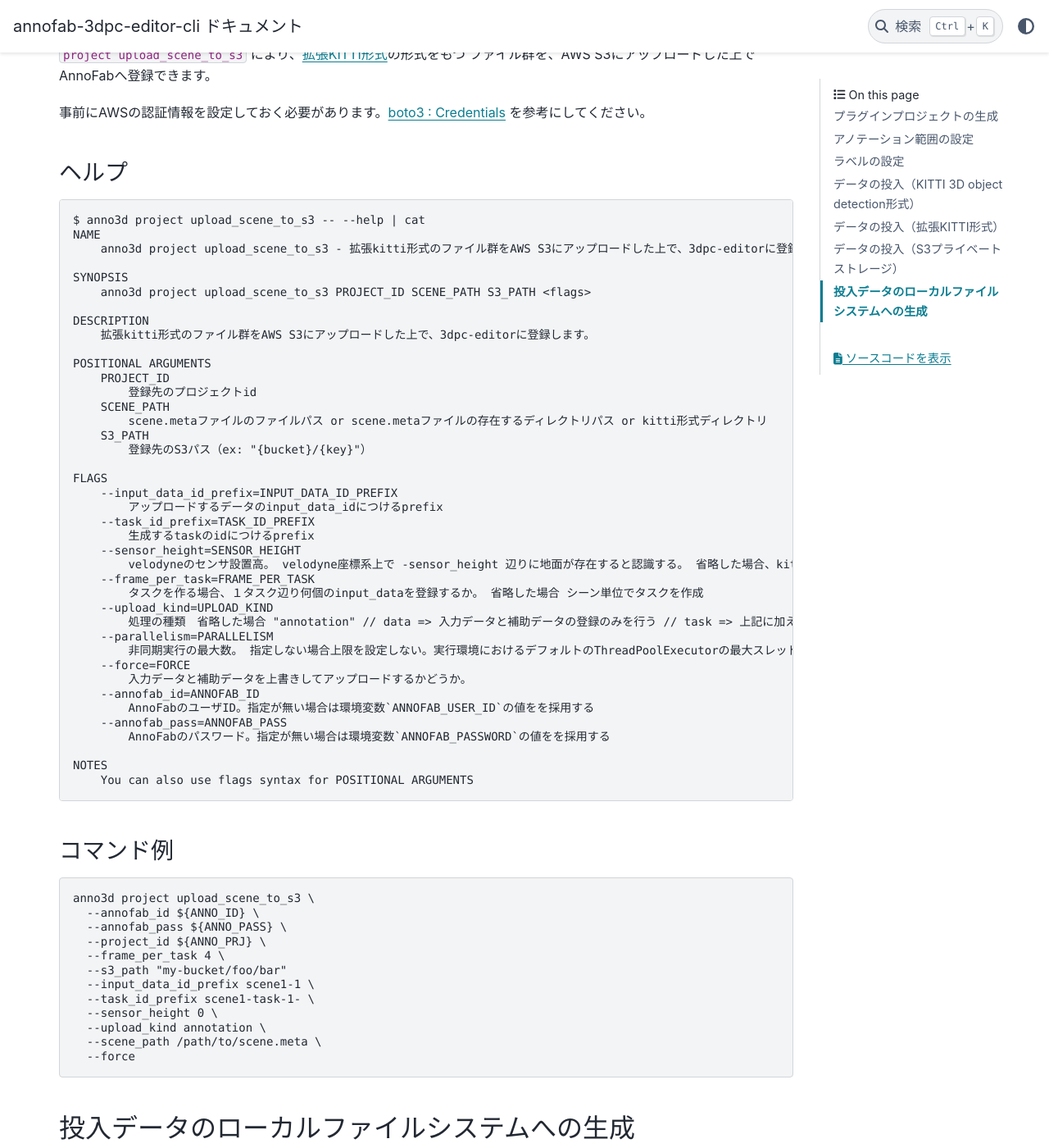
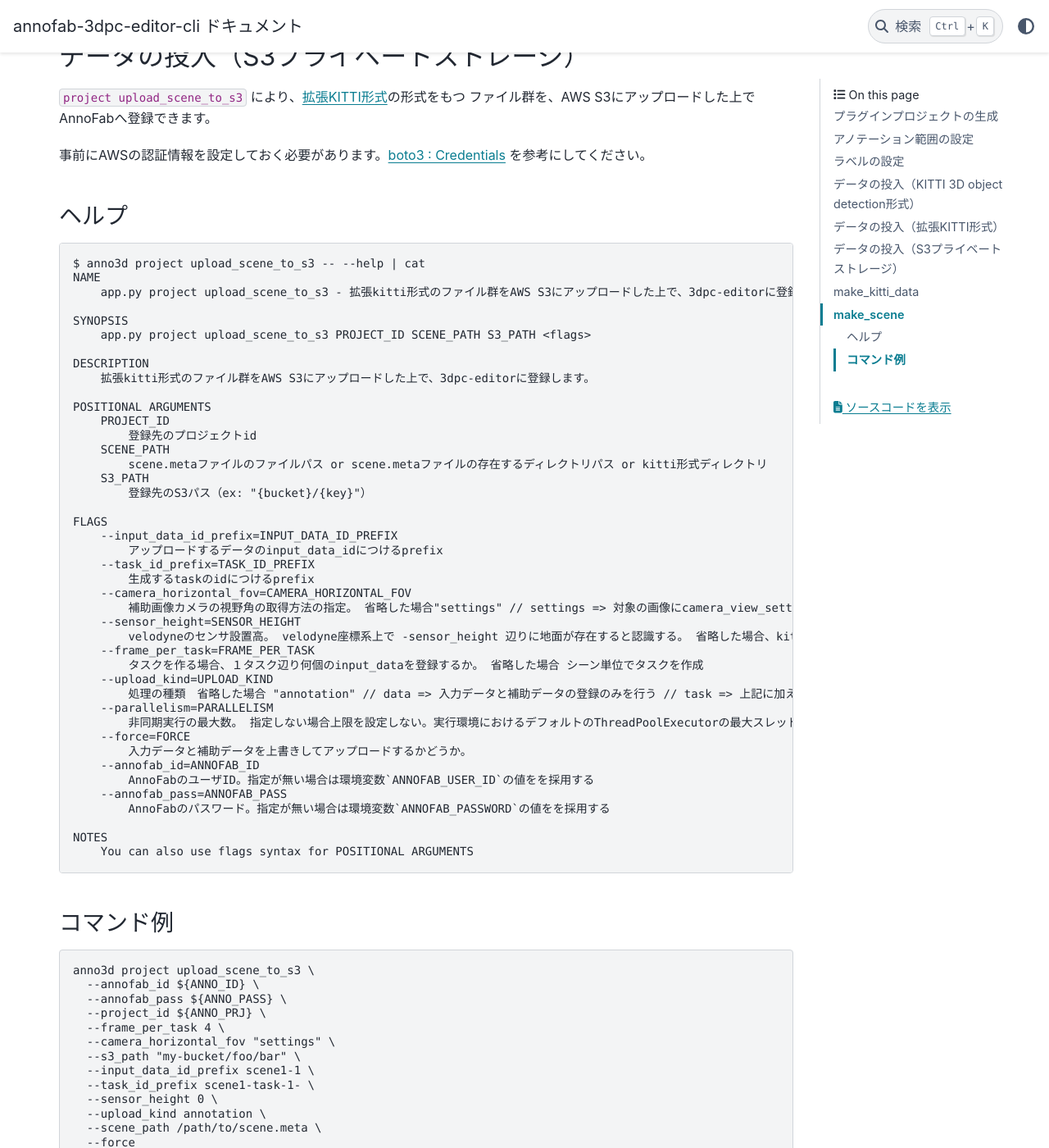
Before and after one commit to kurusugawa-computer/annofab-3dpc-editor-cli, a Sphinx documentation site: the page built from docs/user_guide/command_sample.md, in a window 1280 px wide and 1400 px high, scrolled down 8711 px. Shown: the whole window at 82% size. Built offline with Sphinx 7.4.7 and the PyData theme 0.15.4, drawn with Linux system fonts in a browser that asks for light colours; some of the changed text lies outside the part shown.

Commit message:
コマンドサンプルを更新

````diff
--- a/docs/user_guide/command_sample.md
+++ b/docs/user_guide/command_sample.md
@@ -395,10 +395,10 @@
 ```
 $ anno3d project upload_scene -- --help | cat
 NAME
-    anno3d project upload_scene - 拡張kitti形式のファイル群をAnnoFabにアップロードします
+    app.py project upload_scene - 拡張kitti形式のファイル群をAnnoFabにアップロードします
 
 SYNOPSIS
-    anno3d project upload_scene PROJECT_ID SCENE_PATH <flags>
+    app.py project upload_scene PROJECT_ID SCENE_PATH <flags>
 
 DESCRIPTION
     拡張kitti形式のファイル群をAnnoFabにアップロードします
@@ -414,6 +414,8 @@
         アップロードするデータのinput_data_idにつけるprefix
     --task_id_prefix=TASK_ID_PREFIX
         生成するtaskのidにつけるprefix
+    --camera_horizontal_fov=CAMERA_HORIZONTAL_FOV
+        補助画像カメラの視野角の取得方法の指定。 省略した場合"settings" // settings => 対象の画像にcamera_view_settingが存在していればその値を利用し、無ければ"calib"と同様 // calib => 対象の画像にキャリブレーションデータが存在すればそこから計算し、なければ90ととする
     --sensor_height=SENSOR_HEIGHT
         velodyneのセンサ設置高。 velodyne座標系上で -sensor_height 辺りに地面が存在すると認識する。 省略した場合、kittiのセンサ高(1.73)を採用する
     --frame_per_task=FRAME_PER_TASK
@@ -442,6 +444,7 @@
   --annofab_pass ${ANNO_PASS} \
   --project_id ${ANNO_PRJ} \
   --frame_per_task 4 \
+  --camera_horizontal_fov "calib" \
   --input_data_id_prefix scene1-1 \
   --task_id_prefix scene1-task-1- \
   --sensor_height 0 \
@@ -463,10 +466,10 @@
 ```
 $ anno3d project upload_scene_to_s3 -- --help | cat
 NAME
-    anno3d project upload_scene_to_s3 - 拡張kitti形式のファイル群をAWS S3にアップロードした上で、3dpc-editorに登録します。
+    app.py project upload_scene_to_s3 - 拡張kitti形式のファイル群をAWS S3にアップロードした上で、3dpc-editorに登録します。
 
 SYNOPSIS
-    anno3d project upload_scene_to_s3 PROJECT_ID SCENE_PATH S3_PATH <flags>
+    app.py project upload_scene_to_s3 PROJECT_ID SCENE_PATH S3_PATH <flags>
 
 DESCRIPTION
     拡張kitti形式のファイル群をAWS S3にアップロードした上で、3dpc-editorに登録します。
@@ -484,6 +487,8 @@
         アップロードするデータのinput_data_idにつけるprefix
     --task_id_prefix=TASK_ID_PREFIX
         生成するtaskのidにつけるprefix
+    --camera_horizontal_fov=CAMERA_HORIZONTAL_FOV
+        補助画像カメラの視野角の取得方法の指定。 省略した場合"settings" // settings => 対象の画像にcamera_view_settingが存在していればその値を利用し、無ければ"calib"と同様 // calib => 対象の画像にキャリブレーションデータが存在すればそこから計算し、なければ90[degree]ととする
     --sensor_height=SENSOR_HEIGHT
         velodyneのセンサ設置高。 velodyne座標系上で -sensor_height 辺りに地面が存在すると認識する。 省略した場合、kittiのセンサ高(1.73)を採用する
     --frame_per_task=FRAME_PER_TASK
@@ -501,6 +506,7 @@
 
 NOTES
     You can also use flags syntax for POSITIONAL ARGUMENTS
+
 ```
 
 
@@ -512,7 +518,8 @@
   --annofab_pass ${ANNO_PASS} \
   --project_id ${ANNO_PRJ} \
   --frame_per_task 4 \
-  --s3_path "my-bucket/foo/bar"
+  --camera_horizontal_fov "settings" \
+  --s3_path "my-bucket/foo/bar" \
   --input_data_id_prefix scene1-1 \
   --task_id_prefix scene1-task-1- \
   --sensor_height 0 \
@@ -522,9 +529,45 @@
 ```
 
 
-### 投入データのローカルファイルシステムへの生成
+### make_kitti_data
 
-プライベートストレージなどを使用する場合に、KITTI形式のデータを元に、AnnoFabに投入可能なデータ群を作る例。
+プライベートストレージなどを使用する場合に、KITTI形式のデータを元に、AnnoFabに投入可能なデータ群を作る。
+
+#### ヘルプ
+
+```
+$ anno3d local make_kitti_data -- --help | cat
+NAME
+    app.py local make_kitti_data - kitti 3d detection形式のファイル群を3dpc-editorに登録可能なファイル群に変換します。 annofabのプライベートストレージを利用する場合にこのコマンドを利用します。
+
+SYNOPSIS
+    app.py local make_kitti_data KITTI_DIR OUTPUT_DIR <flags>
+
+DESCRIPTION
+    kitti 3d detection形式のファイル群を3dpc-editorに登録可能なファイル群に変換します。 annofabのプライベートストレージを利用する場合にこのコマンドを利用します。
+
+POSITIONAL ARGUMENTS
+    KITTI_DIR
+        登録データの配置ディレクトリへのパス。 このディレクトリに "velodyne" / "image_2" / "calib" の3ディレクトリが存在することを期待している
+    OUTPUT_DIR
+        出力先ディレクトリ。
+
+FLAGS
+    --skip=SKIP
+        見つけたデータの先頭何件をスキップするか
+    --size=SIZE
+        最大何件のinput_dataを登録するか
+    --input_id_prefix=INPUT_ID_PREFIX
+        input_data_idの先頭に付与する文字列
+    --sensor_height=SENSOR_HEIGHT
+        点群のセンサ(velodyne)の設置高。単位は点群の単位系（=kittiであれば[m]） 3dpc-editorは、この値を元に地面の高さを仮定する。 指定が無い場合はkittiのvelodyneの設置高を採用する
+
+NOTES
+    You can also use flags syntax for POSITIONAL ARGUMENTS
+
+```
+
+#### コマンド例
 
 ```
 $ anno3d local make_kitti_data \
@@ -535,12 +578,49 @@
  --camera_horizontal_fov 56
 ```
 
+### make_scene
+
 拡張KITTI形式のデータを元に出力する場合は、`anno3d local make_scene`コマンドを利用してください。
+
+#### ヘルプ
+
+```
+$ anno3d local make_scene -- --help | cat
+NAME
+    app.py local make_scene - 拡張kitti形式のファイル群を3dpc-editorに登録可能なファイル群に変換します。 annofabのプライベートストレージを利用する場合にこのコマンドを利用します。
+
+SYNOPSIS
+    app.py local make_scene SCENE_PATH OUTPUT_DIR <flags>
+
+DESCRIPTION
+    拡張kitti形式のファイル群を3dpc-editorに登録可能なファイル群に変換します。 annofabのプライベートストレージを利用する場合にこのコマンドを利用します。
+
+POSITIONAL ARGUMENTS
+    SCENE_PATH
+        scene.metaファイルのファイルパス or scene.metaファイルの存在するディレクトリパス or kitti形式ディレクトリ
+    OUTPUT_DIR
+        出力先ディレクトリ。
+
+FLAGS
+    --input_data_id_prefix=INPUT_DATA_ID_PREFIX
+        input_data_idの先頭に付与する文字列
+    --camera_horizontal_fov=CAMERA_HORIZONTAL_FOV
+        補助画像カメラの視野角の取得方法の指定。 省略した場合"settings" // settings => 対象の画像にcamera_view_settingが存在していればその値を利用し、無ければ"calib"と同様 // calib => 対象の画像にキャリブレーションデータが存在すればそこから計算し、なければ90[degree]ととする
+    --sensor_height=SENSOR_HEIGHT
+        点群のセンサ(velodyne)の設置高。単位は点群の単位系（=kittiであれば[m]） 3dpc-editorは、この値を元に地面の高さを仮定する。 指定が無い場合はkittiのvelodyneの設置高を採用する
+
+NOTES
+    You can also use flags syntax for POSITIONAL ARGUMENTS
+
+```
+
+#### コマンド例
 
 ```
 $ anno3d local make_scene \
- --scene_path "/path/to/scene.meta" \
- --output_dir "./output" \
- --input_id_prefix "prefix" \
- --sensor_height 0
+  --scene_path "/path/to/scene.meta" \
+  --output_dir "./output" \
+  --input_id_prefix "prefix" \
+  --camera_horizontal_fov "settings" \
+  --sensor_height 0
 ```
````
